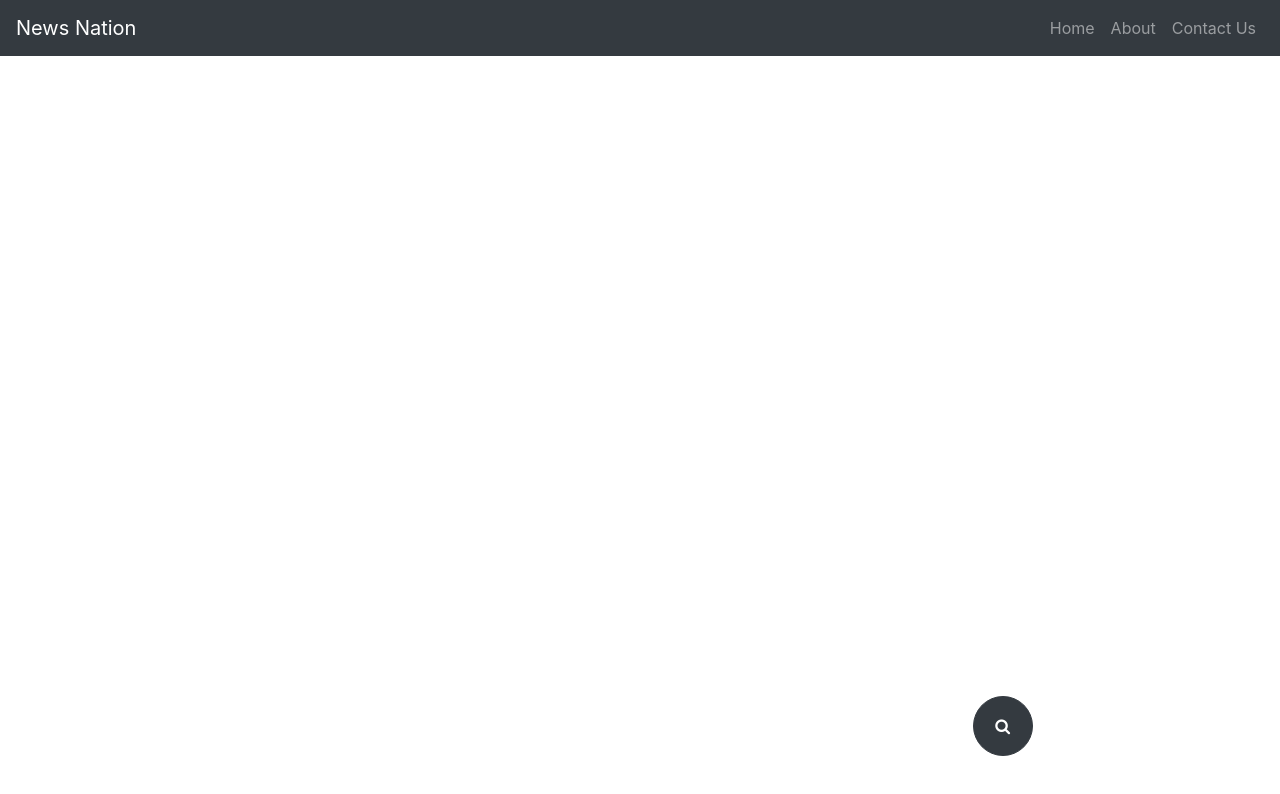
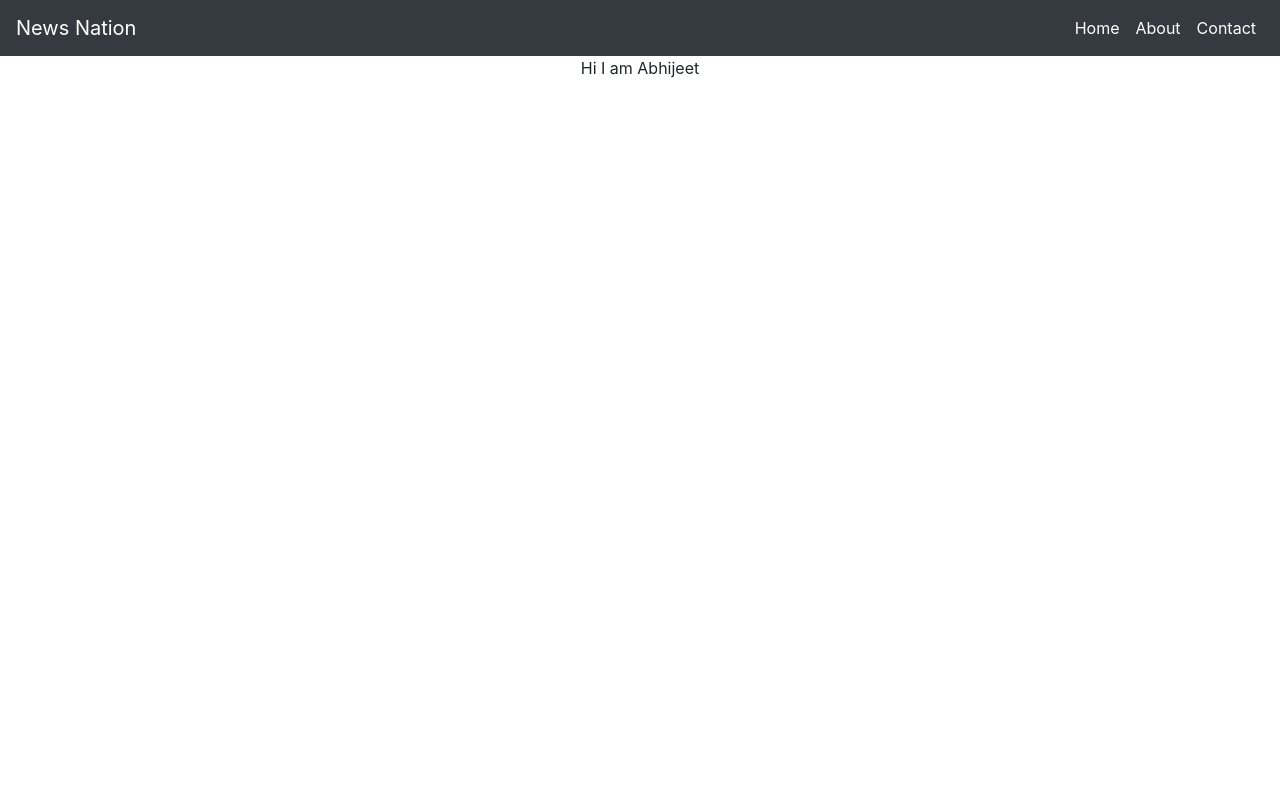
Before and after one commit to AbhijeetNandvikar/nation-news, a React (Create React App) app: page /about in a window 1280 px wide. Shown: the top 794 px of the page. Built offline with nearby package versions, Linux system fonts and the light colour scheme; no server answers.

Commit message:
Routing added

```diff
--- a/package.json
+++ b/package.json
@@ -10,6 +10,7 @@
     "popper.js": "^1.16.1",
     "react": "^16.13.1",
     "react-dom": "^16.13.1",
+    "react-router-dom": "^5.2.0",
     "react-scripts": "3.4.1",
     "reactstrap": "^8.4.1"
   },
--- a/src/App.css
+++ b/src/App.css
@@ -39,14 +39,13 @@
   }
 }
 .newsContainer{
-  height: 93vh;
+  height: 92vh;
   overflow-y: scroll;
 
 }
 
 .newsContainer::-webkit-scrollbar{
   display: none;
-  position: absolute;
 }
 
 .sButton{
--- a/src/App.js
+++ b/src/App.js
@@ -2,12 +2,23 @@ import React from 'react';
 import './App.css';
 import Main from './Components/Main'
 import Navigation from './Components/Navigation';
+import { BrowserRouter as Router, Link, NavLink, Redirect, Prompt} from 'react-router-dom';
+import Route from 'react-router-dom/Route';
+import About from './Components/About'
+import Contact from './Components/Contact'
 
 function App() {
   return (
     <div className="App">
-        <Navigation />
-        <Main />
+      <Router>
+      <Navigation />
+        <Route path={"/"} exact strict render={()=>{return <Main/>}} />
+        <Route path={"/about"} exact strict render={()=>{return <About/>}} />
+        <Route path={"/contact"} exact strict render={()=>{return <Contact/>}} />
+
+
+      </Router>
+
           </div>
   );
 }
--- /dev/null
+++ b/src/Components/About.js
@@ -0,0 +1,11 @@
+import React from 'react'
+
+function About() {
+    return (
+        <div>
+            Hi I am Abhijeet
+        </div>
+    )
+}
+
+export default About
--- /dev/null
+++ b/src/Components/Contact.js
@@ -0,0 +1,11 @@
+import React from 'react'
+
+function Contact() {
+    return (
+        <div>
+            Conatct me here : abhijeetvn1234@gmail.com
+        </div>
+    )
+}
+
+export default Contact
--- a/src/Components/Main.js
+++ b/src/Components/Main.js
@@ -9,7 +9,7 @@ class Main extends Component{
             <div className="main container">
                         <NewsComponent>
                         <Search />
-                <NewsRender />
+                        <NewsRender />
                         </NewsComponent>
 
 
--- a/src/Components/Navigation.js
+++ b/src/Components/Navigation.js
@@ -14,6 +14,9 @@ import {
     NavbarText
   } from 'reactstrap';
 
+  import { BrowserRouter as Router, Link, NavLink as NavL, Redirect, Prompt} from 'react-router-dom';
+
+
 
 const Navigation = () => {
     const [isOpen, setIsOpen] = useState(false);
@@ -27,15 +30,21 @@ const Navigation = () => {
           <NavbarToggler onClick={toggle} />
 
           <Collapse isOpen={isOpen} navbar>
-            <Nav className="ml-auto" navbar>
+            <Nav className="ml-auto " navbar>
               <NavItem>
-                <NavLink href="">Home</NavLink>
+                <NavLink>
+                  <NavL className="text-white" to={'/'} exact>Home</NavL>
+                </NavLink>
               </NavItem>
               <NavItem>
-                <NavLink href="/">About</NavLink>
+              <NavLink>
+                  <NavL className="text-white" to={'/about'} exact>About</NavL>
+                </NavLink>
               </NavItem>
               <NavItem>
-                <NavLink href="/">Contact Us</NavLink>
+              <NavLink>
+                  <NavL className="text-white" to={'/contact'} exact>Contact</NavL>
+                </NavLink>
               </NavItem>
 
             </Nav>
--- a/src/Components/NewsRender.js
+++ b/src/Components/NewsRender.js
@@ -11,7 +11,7 @@ class NewsRender extends Component {
 		console.log('rendered')
 		console.log(newsList)
 
-        if(true){
+        if(newsList){
 			return(
 				<div className="newsContainer col-md-6 col-12 m-auto">{newsList[0]}</div>
 			)
--- a/src/Components/Search.js
+++ b/src/Components/Search.js
@@ -22,6 +22,8 @@ const Search = (props) =>{
 					searchNews(searchQ) ;
 
 			}
+
+			// store news query
 			const optionChange = (e) => {
 				newsQ = e.target.selectedOptions[0].value
 				console.log(newsQ)
```
Also changed, not shown: 1 other file (tests, documents, lock files or other folders).
